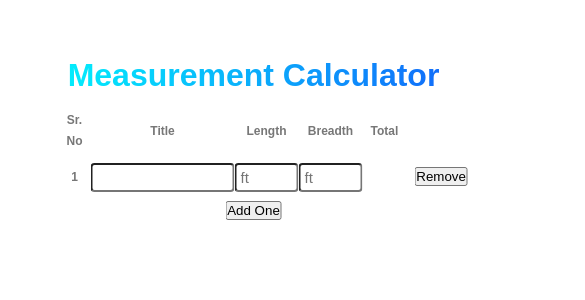
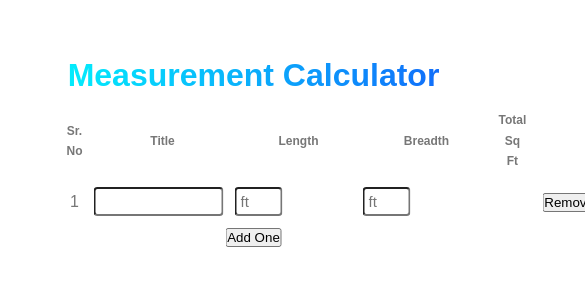
Before and after one commit to mokshchadha/floor_-measurement_calculator, a React (Vite) app: page / in a window 390 px wide. Shown: the top 300 px of the page, 585 px wide, since content can reach past the window. Built offline with nearby package versions, Linux system fonts and the light colour scheme.

Commit message:
minor css clean up

```diff
--- a/src/components/list/List.jsx
+++ b/src/components/list/List.jsx
@@ -52,7 +52,7 @@ function computeTotal(item) {
     const back = precise.split(".")[1];
     const only2InBack = back.slice(0, 2);
     const dispalyAr = front + "." + only2InBack;
-    return `${dispalyAr} sq ft`;
+    return `${dispalyAr}`;
   }
 
   return "";
@@ -91,7 +91,7 @@ export const List = () => {
     if (!item) return;
 
     const [ft, inch] = value.split(".");
-    const isBreadthValid = parseInt(inch) <= 11;
+    const isBreadthValid = inch ? parseInt(inch) <= 11 : true;
 
     const displayBreadth = displayMeasurement(value, isBreadthValid);
 
@@ -118,12 +118,11 @@ export const List = () => {
           <table>
             <thead>
               <tr>
-                <td>Sr. No</td>
-                <td>Title</td>
-                <td>Length</td>
-                {/* <td></td> */}
-                <td>Breadth</td>
-                <td>Total</td>
+                <th>Sr. No</th>
+                <th>Title</th>
+                <th>Length</th>
+                <th>Breadth</th>
+                <th>Total Sq Ft</th>
               </tr>
             </thead>
             <tbody>
--- a/src/components/list/ListRow.jsx
+++ b/src/components/list/ListRow.jsx
@@ -18,30 +18,40 @@ export const ListRow = ({
     <tr key={id} className="table__row">
       <td>{idx + 1}</td>
       <td className="input__box title__input">
+        <div className="title__text_box">
           <input
             type="text"
             value={title}
             onChange={(e) => updateTitle(e.target.value, id)}
           ></input>
+        </div>
       </td>
       <td className="input__box number__input">
+        <div className="input__and__span">
           <input
             type="number"
             value={lengthStr}
             onChange={(e) => updateLength(e.target.value, id)}
             placeholder="ft"
           ></input>
-        <span>{displayLength?.length > 0 ? `(${displayLength})` : ""}</span>
+          <span className="span__display_measurement">
+            {displayLength?.length > 0 ? `(${displayLength})` : ""}
+          </span>
+        </div>
       </td>
-      {/* <td className="multiplier">*</td> */}
+
       <td className="input__box number__input">
+        <div className="input__and__span">
           <input
             type="number"
             value={breadthStr}
             onChange={(e) => updateBreadth(e.target.value, id)}
             placeholder="ft"
           ></input>
-        <span>{displayBreadth?.length > 0 ? `( ${displayBreadth})` : ""}</span>
+          <span className="span__display_measurement">
+            {displayBreadth?.length > 0 ? `( ${displayBreadth})` : ""}
+          </span>
+        </div>
       </td>
       <td>
         <span className="total__text">{total}</span>
--- a/src/components/list/list.css
+++ b/src/components/list/list.css
@@ -17,14 +17,13 @@
 
 input[type=text] {
     font-size: 15px;
-    width: 100%;
+    width: 95%;
     padding: 4px 4px;
-    margin: 0;
     border-radius: 4px;
   }
 input[type=number] {
     font-size: 15px;
-    max-width: 4rem;
+    max-width: 3rem;
     padding: 4px 4px;
     margin: 0;
     border-radius: 4px;
@@ -46,10 +45,13 @@ input[type=number] {
 
 .title__input{
   min-width: 9rem;
+  padding-right: 2.5rem;
 }
 
 .number__input{
   min-width: 4rem;
+  /* display: flex;
+  flex-direction: row; */
 }
 
 table {
@@ -72,17 +74,17 @@ tr:nth-child(even){
 }
 
 .total__text{
-  font-size: 14px;
+  font-size: 0.75rem;
   color:black
 }
 
 
 
 @media only screen and (max-width: 600px) {
-
- th,td {
+ th {
   font-size: 0.75rem;
   font-weight: bold;
+  align-items: start;
  }
 
   .input__box {
@@ -99,6 +101,21 @@ tr:nth-child(even){
     display: none;
   }
 
+  .input__and__span{
+    min-width: 8rem;
+    display: flex;
+    justify-content: start;
+  }
+
+  .title__text_box{
+    margin-right: 0.5rem;
+  }
+
+  .span__display_measurement{
+    margin-left: 0.2rem;
+    font-size: 0.8rem;
+    font-weight: normal;
+  }
 
 
 }
```
Lines whose indentation alone changed are shown as unchanged.
